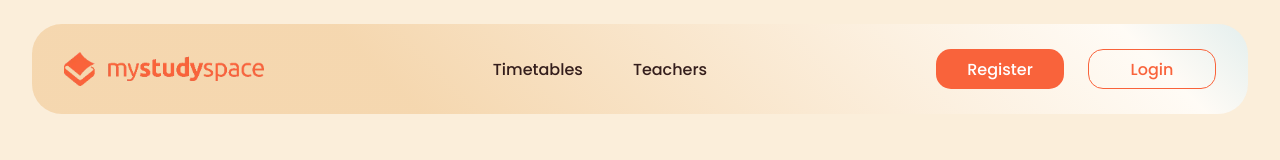
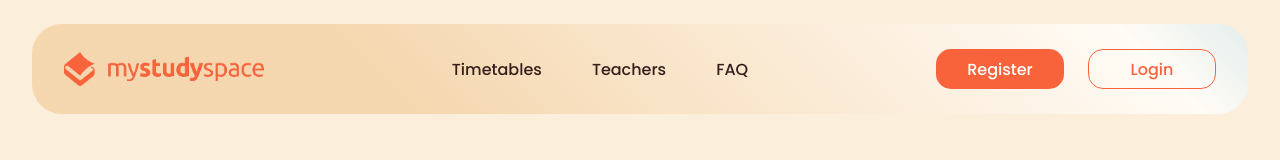
Before and after one commit to D3CRYPT360/my-study-space, a Next.js app: page / in a window 1280 px wide. Shown: the top 160 px of the page. Built offline with nearby package versions, Linux system fonts and the light colour scheme; a web font is replaced by a local one.

Commit message:
faq added to nav

```diff
--- a/src/app/components/Navbar/index.tsx
+++ b/src/app/components/Navbar/index.tsx
@@ -10,6 +10,7 @@ import { buttonStyles } from '@/app/styles/button';
 const navLinks = [
   { href: "/timetables", label: "Timetables" },
   { href: "/teachers", label: "Teachers" },
+  { href: "/faq", label: "FAQ" },
 ];
 
 export const Navbar = () => {
```
